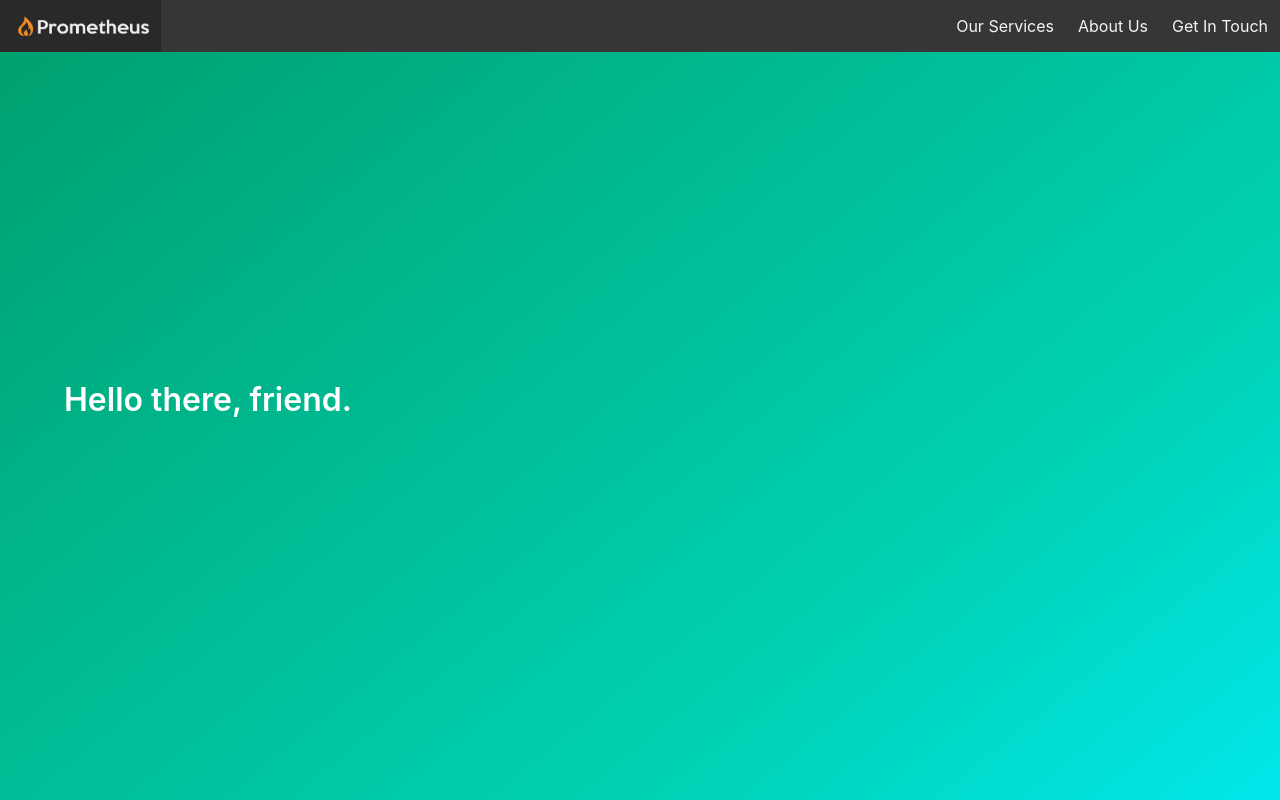
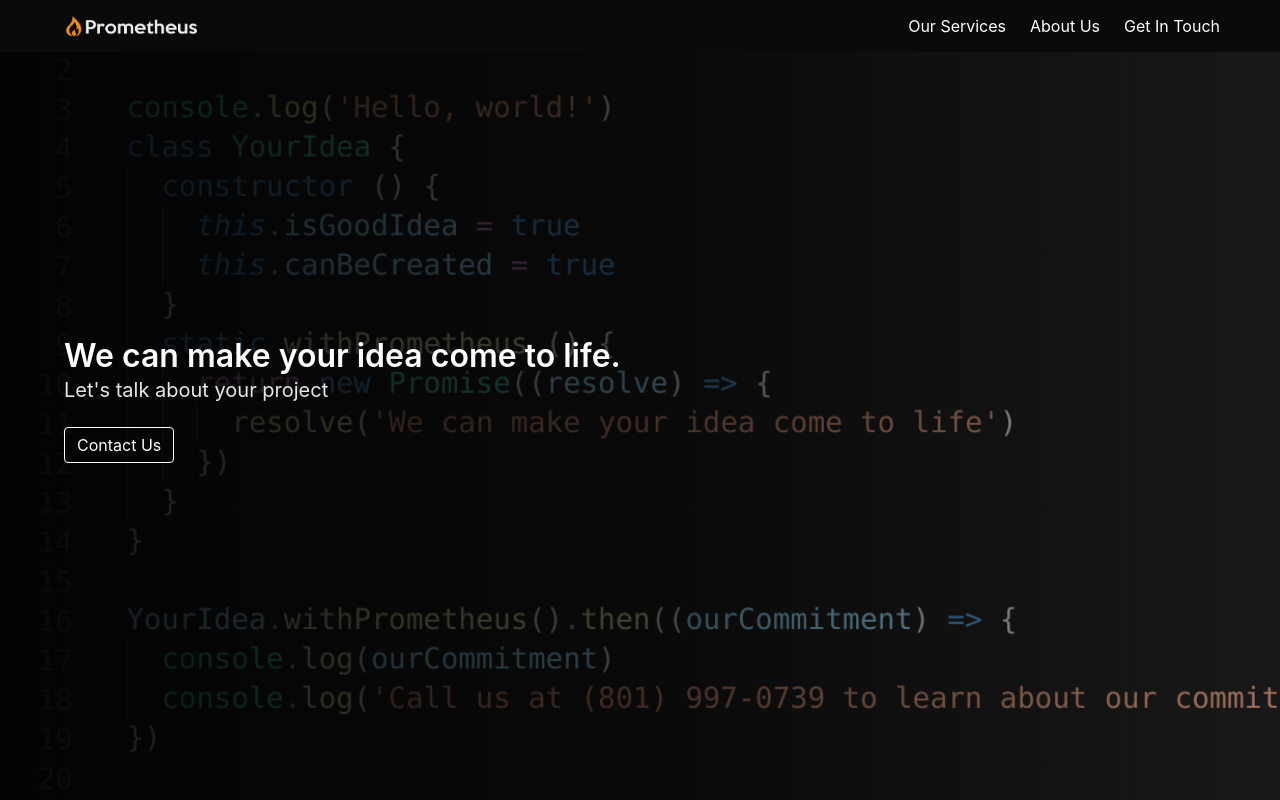
Before and after one commit to sdstolworthy/Prometheus, a React (Create React App) app: page / in a window 1280 px wide. Shown: the top 800 px of the page. Built offline with nearby package versions, Linux system fonts and the light colour scheme; the HTML template or start-up script is replaced by a standard one.

Commit message:
added hero image, css fixes

```diff
--- a/src/components/Hero/index.js
+++ b/src/components/Hero/index.js
@@ -3,24 +3,32 @@ import { propsToHelperClasses } from '../../helpers/componentHelpers';
 
 const Hero = ({ children, style, ...props }) => (
   <div style={style} className={`hero ${propsToHelperClasses(props)}`}>
-    <div className="hero-body">
-      <div class="container">
-        {children}
-      </div>
+    {children}
+  </div>
+)
+
+Hero.Body = ({ children, style, ...props }) => (
+  <div style={style} className={`hero-body ${propsToHelperClasses(props)}`} {...props}>
+    <div className="container">
+      {children}
     </div>
   </div>
 )
 
 Hero.Title = ({ children }) => (
-  <h1 class="title">
+  <h1 className="title">
     {children}
   </h1>
 )
 
 Hero.Subtitle = ({ children }) => (
-  <h2 class="subtitle">
+  <h2 className="subtitle">
     {children}
   </h2>
 )
 
+Hero.CallToAction = ({ children }) => (
+  <a className="button is-black is-inverted is-outlined">{children}</a>
+)
+
 export default Hero
--- /dev/null
+++ b/src/components/Modal/index.js
@@ -0,0 +1,12 @@
+import React from "react"
+import { propsToHelperClasses } from "../../helpers/componentHelpers";
+
+const Modal = ({ children, ...props }) => (
+  <div class={`modal ${propsToHelperClasses(props)}`} {...props}>
+    <div class="modal-background" />
+    <div class="modal-content">{children}</div>
+    <button class="modal-close is-large" aria-label="close" />
+  </div>
+)
+
+export default Modal
--- a/src/components/Navbar/index.js
+++ b/src/components/Navbar/index.js
@@ -5,6 +5,7 @@ import { propsToHelperClasses } from '../../helpers/componentHelpers';
 
 const Navbar = ({ children, logo, ...props }) => (
   <nav className={`navbar ${propsToHelperClasses(props)}`}>
+    <div className="container">
     <div className="navbar-brand">
       <a className="navbar-item">
         <img src={logo} />
@@ -15,6 +16,7 @@ const Navbar = ({ children, logo, ...props }) => (
         {children}
       </div>
     </div>
+    </div>
   </nav>
 )
 Navbar.Item = ({ children, to, ...props }) => (
--- a/src/components/index.js
+++ b/src/components/index.js
@@ -3,3 +3,4 @@ export { default as Hero } from './Hero'
 export { default as Container } from './Container'
 export { default as Section } from './Section'
 export { default as Footer } from './Footer'
+export { default as Modal } from './Modal'
--- a/src/layouts/defaultLayout/index.js
+++ b/src/layouts/defaultLayout/index.js
@@ -1,11 +1,17 @@
-import React from 'react'
-import './defaultLayout.css'
-import { Container } from '../../components';
+import React from "react"
+import "./defaultLayout.css"
+import { Container, Navbar } from "../../components"
+import PrometheusLogo from "../../prometheus-white.png"
 
 export default function DefaultLayout({ children }) {
   return (
-    <Container>
+    <div>
+      <Navbar logo={PrometheusLogo} isFixedTop isTransparent isBlack>
+        <Navbar.Item to="#">Our Services</Navbar.Item>
+        <Navbar.Item to="#">About Us</Navbar.Item>
+        <Navbar.Item to="#">Get In Touch</Navbar.Item>
+      </Navbar>
       {children}
-    </Container>
+    </div>
   )
 }
--- /dev/null
+++ b/src/routes/Home/Home.css
@@ -0,0 +1,7 @@
+.Home .hero-cover {
+  background: linear-gradient(to right, rgba(0, 0, 0, 0.9), rgba(0, 0, 0, 0.7), rgba(0, 0, 0, 0.2));
+  position: absolute;
+  top: 0;
+  left: 0;
+  right: 0;
+  bottom: 0; }
--- /dev/null
+++ b/src/routes/Home/Home.scss
@@ -0,0 +1,10 @@
+.Home {
+  .hero-cover {
+    background: linear-gradient(to right, rgba(0,0,0,0.9), rgba(0,0,0,0.7), rgba(0,0,0,0.2));
+    position: absolute;
+    top: 0;
+    left: 0;
+    right: 0;
+    bottom: 0
+  }
+}
--- a/src/routes/Home/index.js
+++ b/src/routes/Home/index.js
@@ -1,55 +1,64 @@
-import React from "react";
-import { DefaultLayout } from "../../layouts";
-import { Navbar, Container, Hero, Section, Footer } from "../../components";
-import PrometheusLogo from "../../prometheus-white.png";
+import React from "react"
+import { DefaultLayout } from "../../layouts"
+import {
+  Navbar,
+  Container,
+  Hero,
+  Section,
+  Footer,
+  Modal
+} from "../../components"
+import CodeHero from "../../assets/images/code-hero.png"
+import "./Home.css"
 
 class HomePage extends React.Component {
+  constructor(props) {
+    super(props)
+    this.state = {
+      isModalOpen: false
+    }
+  }
   render() {
     return (
-      <div>
-        <Navbar logo={PrometheusLogo} isFixedTop isDark>
-          <Navbar.Item to="#">Our Services</Navbar.Item>
-          <Navbar.Item to="#">About Us</Navbar.Item>
-          <Navbar.Item to="#">Get In Touch</Navbar.Item>
-        </Navbar>
-        <Hero
-          isBold
-          isPrimary
-          isFullheight
-          style={
-            {
-              // backgroundImage: `url(${PrometheusLogo})`,
-              // backgroundSize: 'contain',
-              // backgroundRepeat: 'no-repeat',
-            }
-          }
-        >
-          <Hero.Title>Hello there, friend.</Hero.Title>
-        </Hero>
+      <DefaultLayout>
+        <div className="Home">
           <Hero
             isSuccess
             isBold
             isLarge
             isFullheight
-          style={
-            {
-              // backgroundImage: `url(${PrometheusLogo})`,
-              // backgroundSize: 'contain',
-              // backgroundRepeat: 'no-repeat',
-            }
-          }
+            style={{
+              background: `url(${CodeHero})`,
+              backgroundSize: "cover",
+              backgroundRepeat: "no-repeat",
+              position: "relative"
+            }}
           >
+            <div className="hero-cover" />
+            <Hero.Body>
+              <Hero.Title>We can make your idea come to life.</Hero.Title>
+              <Hero.Subtitle>Let's talk about your project</Hero.Subtitle>
+              <Hero.CallToAction>Contact Us</Hero.CallToAction>
+            </Hero.Body>
+          </Hero>
+          <Hero isBold isPrimary isFullheight>
+            <Hero.Body>
               <Hero.Title>Hello there, friend.</Hero.Title>
+            </Hero.Body>
           </Hero>
           <Section isLarge>
             <Section.Title>Section Title</Section.Title>
             <Section.Subtitle>this is a section</Section.Subtitle>
           </Section>
           <Section style={{ height: "100vh", backgroundColor: "blue" }} />
-        <Footer isPrimary />
+          <Footer isDark />
+          <Modal isActive={this.state.isModalOpen}>
+            <Container>Hello!</Container>
+          </Modal>
         </div>
-    );
+      </DefaultLayout>
+    )
   }
 }
 
-export default HomePage;
+export default HomePage
```
Also changed, not shown: src/assets/images/code-hero.png (added), src/components/Modal/Modal.css (added), src/components/Modal/Modal.scss (added). Lines whose indentation alone changed are shown as unchanged.
